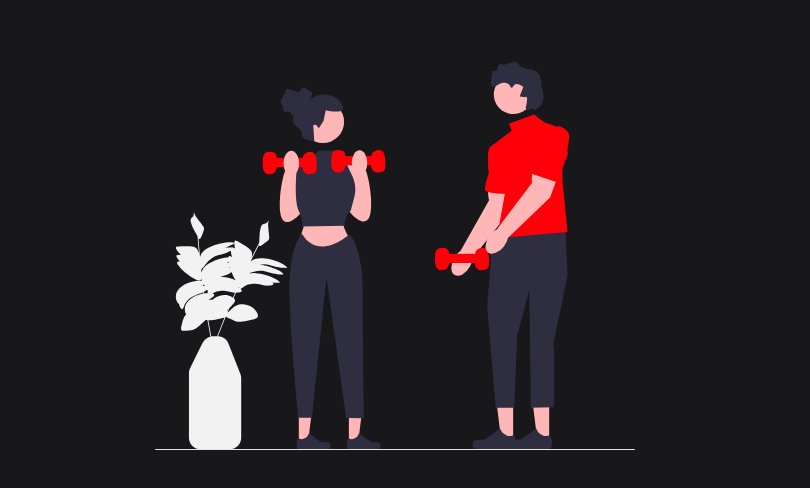
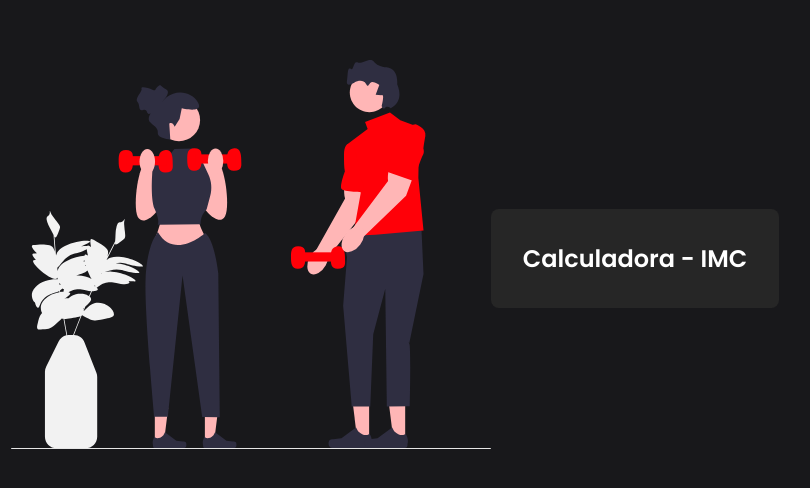
Before and after one commit to liviaxsouza/review03082023, a plain HTML site: page index.html in a window 1280 px wide. Shown: the part 142-630 px from the top of the page, without its empty margins (245-1055 px from the left). Drawn offline with Linux system fonts and the light colour scheme.

Commit message:
feat: add Poppins font

```diff
--- a/assets/css/style.index.css
+++ b/assets/css/style.index.css
@@ -1,4 +1,9 @@
+@import url('https://fonts.googleapis.com/css2?family=Poppins:wght@100;200;300;400;500;600&display=swap');
+
+
+/*Reset CSS*/
 * {
+    font-family: 'Poppins', sans-serif;
     margin: 0;
     padding: 0;
     box-sizing: border-box;
@@ -18,5 +23,22 @@ main {
 
 img {
     width: 30rem;
+}
 
+#secForm {
+    display: flex;
+    flex-direction: column;
+    padding: 2rem;
+    color: #F8FAFC;
+    background-color: #262626;
+    border-radius: 8px;
 }
+
+#caculator {
+    color: white;
+    font-family: Arial, Helvetica, sans-serif;
+}
+
+#title {
+    color: white;
+}
--- a/index.html
+++ b/index.html
@@ -15,7 +15,9 @@
         </section>
 
         <section id="secForm">
-
+        <div id="caculator">
+        <h1 id="title">Calculadora - IMC</h1>
+        </div>
         </section>
 
     </main>
```
